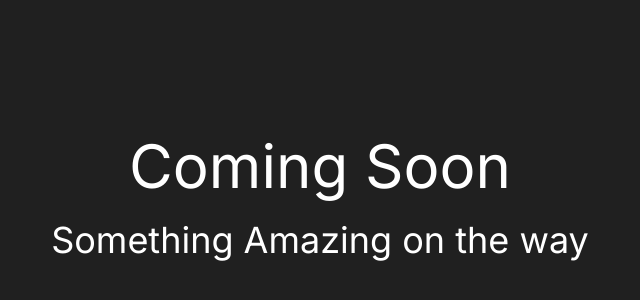
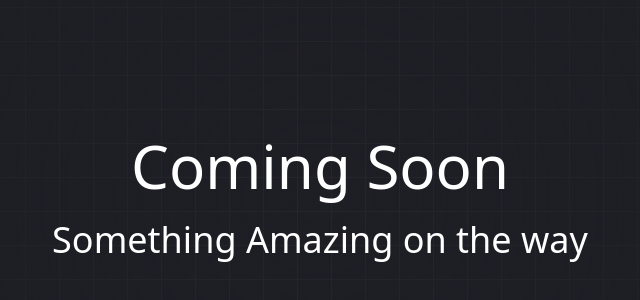
Before and after one commit to manickjamadar/personal-website, a Next.js app: page / in a window 1280 px wide. Shown: the part 202-502 px from the top of the page, without its empty margins (320-960 px from the left). Built offline with nearby package versions, Linux system fonts and the light colour scheme.

Commit message:
initial grid and gradient background added

```diff
--- a/app/globals.css
+++ b/app/globals.css
@@ -4,5 +4,68 @@
 
 body {
   color: white;
-  background: rgb(32, 32, 32);
+  background: rgb(30, 30, 37);
+  z-index: 0;
 }
+.background {
+  width: 100vw;
+  min-height: 100vh;
+  position: fixed;
+  display: flex;
+  justify-content: center;
+  padding: 120px 24px 160px 24px;
+  pointer-events: none;
+}
+@media screen and (max-width: 640px) {
+  .background {
+    padding: 0;
+  }
+}
+
+.background:after {
+  background: radial-gradient(circle, rgba(0, 0, 0, 0) 0%, rgb(30, 30, 37) 100%);
+    position: absolute;
+  content: "";
+  z-index: 2;
+  width: 100%;
+  height: 100%;
+  top: 0;
+}
+
+.background:before {
+  content: "";
+  background-image: url("/assets/images/grid.svg");
+  z-index: 1;
+  position: absolute;
+  width: 100%;
+  height: 100%;
+  top: 0;
+  opacity: 0.3;
+  /* opacity: 1; */
+}
+
+.mesh-gradient {
+  /* content: "";
+    position: absolute;
+    top: 0;
+  z-index: 3;
+  background-image: radial-gradient(
+      at 27% 37%,
+      rgb(30, 30, 37) 0px,
+      transparent 0%
+    ),
+    radial-gradient(at 62% 99%, hsla(201, 88%, 69%, 1) 0, hsla(201, 88%, 69%, 0) 50%),
+radial-gradient(at 90% 21%, hsla(224, 88%, 62%, 1) 0, hsla(224, 88%, 62%, 0) 50%),
+radial-gradient(at 49% 46%, hsla(166, 85%, 63%, 1) 0, hsla(166, 85%, 63%, 0) 50%),
+radial-gradient(at 87% 93%, hsla(204, 93%, 57%, 1) 0, hsla(204, 93%, 57%, 0) 50%),
+radial-gradient(at 97% 6%, hsla(234, 95%, 68%, 1) 0, hsla(234, 95%, 68%, 0) 50%),
+radial-gradient(at 35% 67%, hsla(261, 91%, 65%, 1) 0, hsla(261, 91%, 65%, 0) 50%);
+  width: 100%;
+  height: 100%;
+  filter: blur(100px) saturate(100%);
+  opacity: 0.15; */
+}
+
+.app{
+  @apply z-10 relative;
+}
--- a/app/layout.tsx
+++ b/app/layout.tsx
@@ -1,8 +1,5 @@
 import "./globals.css";
 import type { Metadata } from "next";
-import { Inter } from "next/font/google";
-
-const inter = Inter({ subsets: ["latin"] });
 
 export const metadata: Metadata = {
   title: "Manick Jamadar - Full Stack Developer",
@@ -17,7 +14,12 @@ export default function RootLayout({
 }) {
   return (
     <html lang="en">
-      <body className={inter.className}>{children}</body>
+      <body>
+        <div className="background">
+          <div className="mesh-gradient"></div>
+        </div>
+        <div className="app">{children}</div>
+      </body>
     </html>
   );
 }
```
